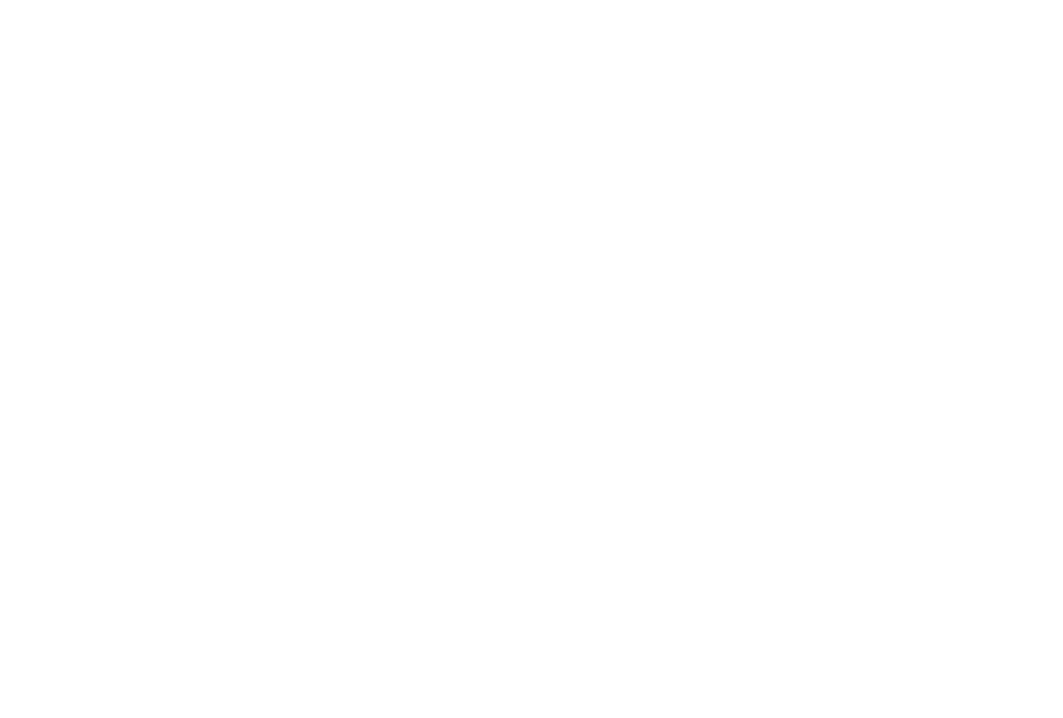
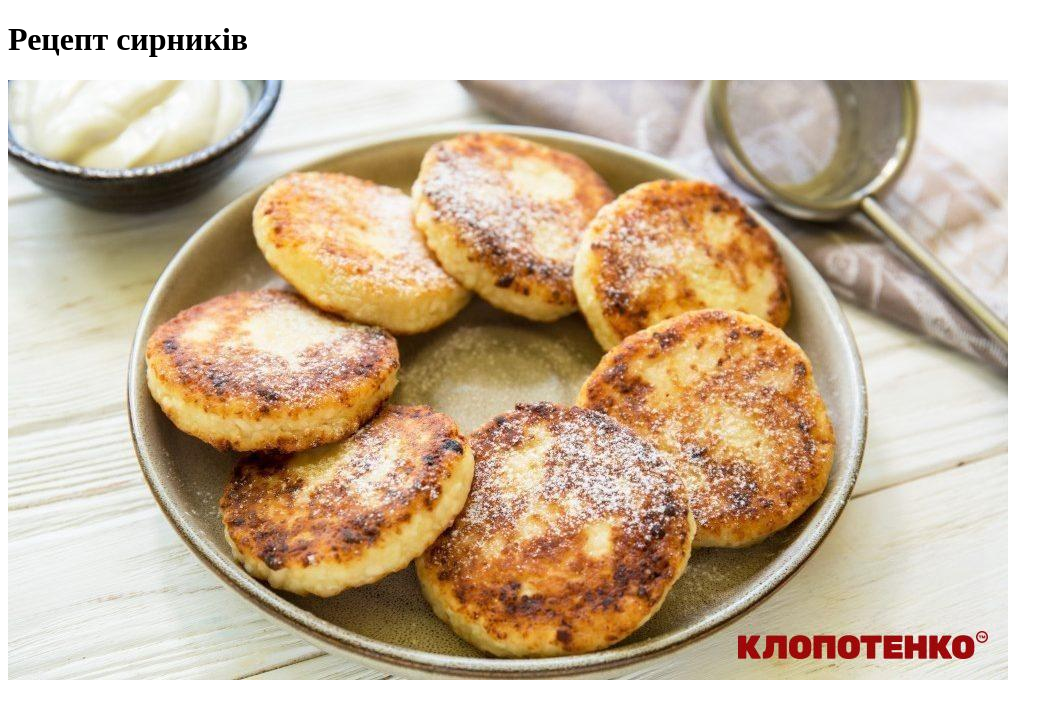
Before and after one commit to Mirariel/Freshcode_1, a plain HTML site: page index.html in a window 1280 px wide. Shown: the whole page, without its empty margins (0-1063 px from the left). Drawn offline with Linux system fonts and the light colour scheme.

Commit message:
add header

```diff
--- a/index.html
+++ b/index.html
@@ -6,6 +6,10 @@
     <title>Homework</title>
 </head>
 <body>
+    <header>
+        <h1>Рецепт сирників</h1>
+        <img src="./assets/images/syrnyky.jpeg" alt="сирники" >
+    </header>
 
 </body>
 </html>
```
